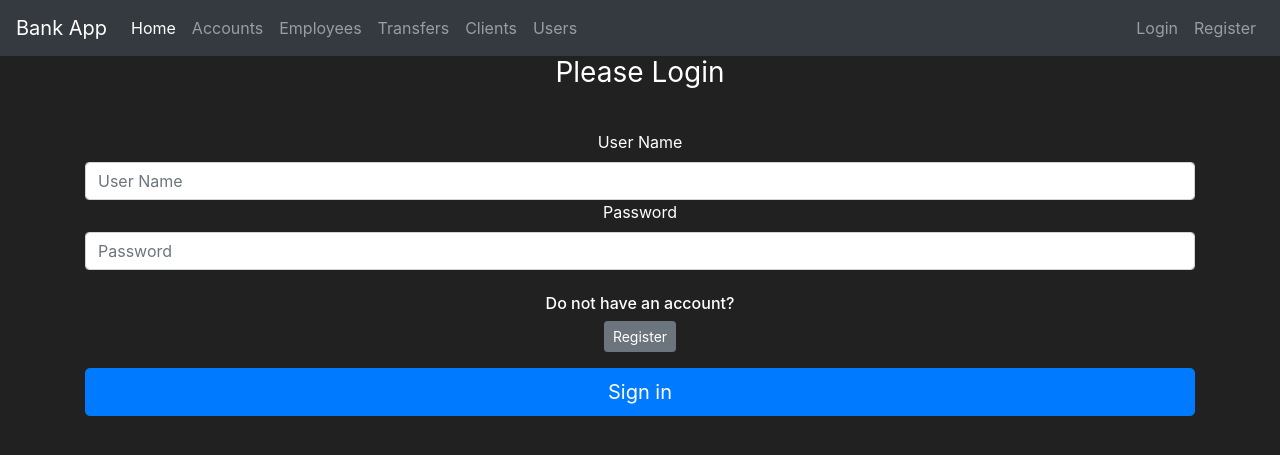
After one commit to BNukhkadiev/BankDB, a Flask app: page /login in a window 1280 px wide. The commit adds this page. Shown: the top 455 px of the page. Run offline with Flask 3, Linux system fonts and the light colour scheme; some libraries are stand-ins or nearby versions.

Commit message:
Added login and logout functionality. Done some work on validation forms

```diff
--- a/bank/__init__.py
+++ b/bank/__init__.py
@@ -1,9 +1,11 @@
 from flask import Flask, render_template, request
 from flask_sqlalchemy import SQLAlchemy
+from flask_login import LoginManager
 
 app = Flask(__name__)
 app.config["SQLALCHEMY_DATABASE_URI"] = "sqlite:///bank.db"
 app.config["SECRET_KEY"] = "d7c615534bbcde839281364b"
 db = SQLAlchemy(app)
-
+login_manager = LoginManager(app)
+login_manager.login_view = "login_page"
 from bank import routes
--- a/bank/forms.py
+++ b/bank/forms.py
@@ -1,10 +1,17 @@
 from flask_wtf import FlaskForm
 from wtforms import StringField, PasswordField, SubmitField
+from wtforms.validators import Length, EqualTo, Email, DataRequired
 
 
 class RegisterForm(FlaskForm):
-    username = StringField(label="User Name:")
-    email_address = StringField(label="Email Address:")
+    username = StringField(label="User Name:", validators=[Length(min=1, max=30), DataRequired()])
+    email_address = StringField(label="Email Address:", validators=[Email(), DataRequired()])
     password1 = PasswordField(label="Password:")
-    password2 = PasswordField(label="Confirm Password:")
+    password2 = PasswordField(label="Confirm Password:", validators=[EqualTo('password1'), DataRequired()])
     submit = SubmitField(label="Create Account")
+
+
+class LoginForm(FlaskForm):
+    username = StringField(label="User Name", validators=[DataRequired()])
+    password = StringField(label="Password", validators=[DataRequired()])
+    submit = SubmitField(label="Sign in")
--- a/bank/routes.py
+++ b/bank/routes.py
@@ -1,7 +1,8 @@
 from bank import app, db
-from flask import render_template, request, redirect, url_for
+from flask import render_template, request, redirect, url_for, flash
 from bank.models import Employee, BankAccount, Transfer, Client, Credit, User
-from bank.forms import RegisterForm
+from bank.forms import RegisterForm, LoginForm
+from flask_login import login_user, logout_user, login_required
 
 
 @app.route('/')
@@ -12,12 +13,14 @@ def home_page():
 
 
 @app.route("/accounts")
+@login_required
 def accounts_page():
     accounts = BankAccount.query.all()
     return render_template('accounts.html', accounts=accounts)
 
 
 @app.route("/employees")
+@login_required
 def employees_page():
     employees = Employee.query.all()
     return render_template('employees.html', employees=employees)
@@ -27,21 +30,56 @@ def employees_page():
 def register_page():
     form = RegisterForm()
     if form.validate_on_submit():
-        account_to_create = User(email=form.email_address.data,
-                                    password=form.password1.data)
+        account_to_create = User(name=form.username.data,
+                                 email=form.email_address.data,
+                                 password=form.password1.data)
         db.session.add(account_to_create)
         db.session.commit()
-        return redirect(url_for("accounts_page"))
+        return redirect(url_for("login_page"))
+    if form.errors != {}:  # if there are no errors
+        for err_msg in form.errors.values():
+            print(f"Error: {err_msg}")
     return render_template("register.html", form=form)
 
 
 @app.route('/transfer')
+@login_required
 def transfer_page():
     transfers = Transfer.query.all()
     return render_template("transfer.html", transfers=transfers)
 
 
 @app.route('/clients')
+@login_required
 def clients_page():
     clients = Client.query.all()
     return render_template("clients.html", clients=clients)
+
+
+@app.route('/users')
+@login_required
+def users_page():
+    users = User.query.all()
+    return render_template("users.html", users=users)
+
+
+@app.route('/login', methods=["GET", "POST"])
+def login_page():
+    form = LoginForm()
+    if form.validate_on_submit():
+        attempted_user = User.query.filter_by(name=form.username.data).first()
+        if attempted_user and attempted_user.check_password_correction(attempted_password=form.password.data):
+            login_user(attempted_user)
+            print(f"Success! You are logged in as {attempted_user.name}")
+            return redirect(url_for('users_page'))
+        else:
+            print("Username and password do not match. ")
+
+    return render_template("login.html", form=form)
+
+
+@app.route("/logout")
+def logout_page():
+    logout_user()
+    print("You have been logged out")
+    return redirect(url_for("home_page"))
--- a/bank/templates/layout.html
+++ b/bank/templates/layout.html
@@ -30,21 +30,36 @@
             <li class="nav-item">
                 <a class="nav-link" href="{{ url_for('employees_page') }}">Employees</a>
             </li>
-             <li class="nav-item">
+            <li class="nav-item">
                 <a class="nav-link" href="{{ url_for('transfer_page') }}">Transfers</a>
             </li>
             <li class="nav-item">
                 <a class="nav-link" href="{{ url_for('clients_page') }}">Clients</a>
             </li>
+            <li class="nav-item">
+                <a class="nav-link" href="{{ url_for('users_page') }}">Users</a>
+            </li>
         </ul>
+        {% if current_user.is_authenticated %}
         <ul class="navbar-nav">
             <li class="nav-item">
-                <a class="nav-link" href="#">Login</a>
+                <a class="nav-link">Welcome, {{ current_user.name }}</a>
+            </li>
+            <li class="nav-item">
+                <a class="nav-link" href="{{ url_for('logout_page') }}">Logout</a>
+            </li>
+        </ul>
+        {% else %}
+        <ul class="navbar-nav">
+            <li class="nav-item">
+                <a class="nav-link" href="{{ url_for('login_page') }}">Login</a>
             </li>
             <li class="nav-item">
                 <a class="nav-link" href="{{ url_for('register_page') }}">Register</a>
             </li>
         </ul>
+        {% endif %}
+
     </div>
 </nav>
 <!-- Future Content here -->
--- /dev/null
+++ b/bank/templates/login.html
@@ -0,0 +1,35 @@
+{% extends "layout.html" %}
+
+{% block title %}
+Login page
+{% endblock %}
+
+
+{% block body %}
+<body class="text-center">
+<div class="container">
+    <form method="POST" class="form-signin" style="color:white">
+        {{ form.hidden_tag() }}
+        <h1 class="h3 mb-3 font-weight-normal">
+            Please Login
+        </h1>
+        <br>
+        {{ form.username.label() }}
+        {{ form.username(class="form-control", placeholder="User Name") }}
+
+        {{ form.password.label() }}
+        {{ form.password(class="form-control", placeholder="Password") }}
+        <br>
+
+
+        <div class="checkbox mb-3">
+            <h6>Do not have an account?</h6>
+            <a class="btn btn-sm btn-secondary" href="{{ url_for('register_page') }}">Register</a>
+        </div>
+
+        {{ form.submit(class="btn btn-lg btn-block btn-primary") }}
+
+    </form>
+</div>
+</body>
+{% endblock %}
--- a/bank/templates/register.html
+++ b/bank/templates/register.html
@@ -27,6 +27,12 @@ Register page
         {{ form.password2(class="form-control", placeholder="Confirm Password") }}
 
         <br>
+
+        <div class="checkbox mb-3">
+            <h6>Already have an account?</h6>
+            <a class="btn btn-sm btn-secondary" href="{{ url_for('login_page') }}">Login</a>
+        </div>
+
         {{ form.submit(class="btn btn-lg btn-block btn-primary") }}
     </form>
 </div>
```
Also changed, not shown: bank/models.py (+12 -2 lines), bank/templates/index.html (+9 -6 lines), bank/templates/users.html (added, +30 -0 lines), requirements.txt (+21 -0 lines), bank/bank.db.
